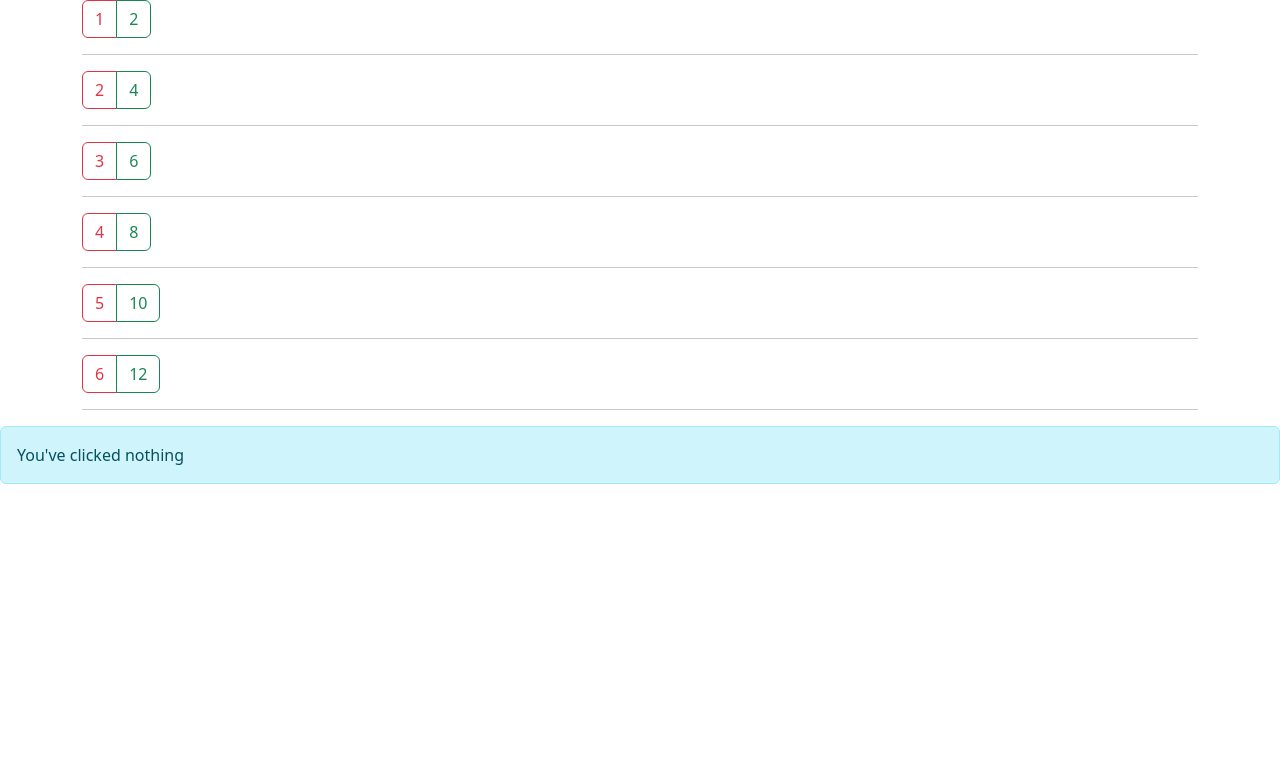
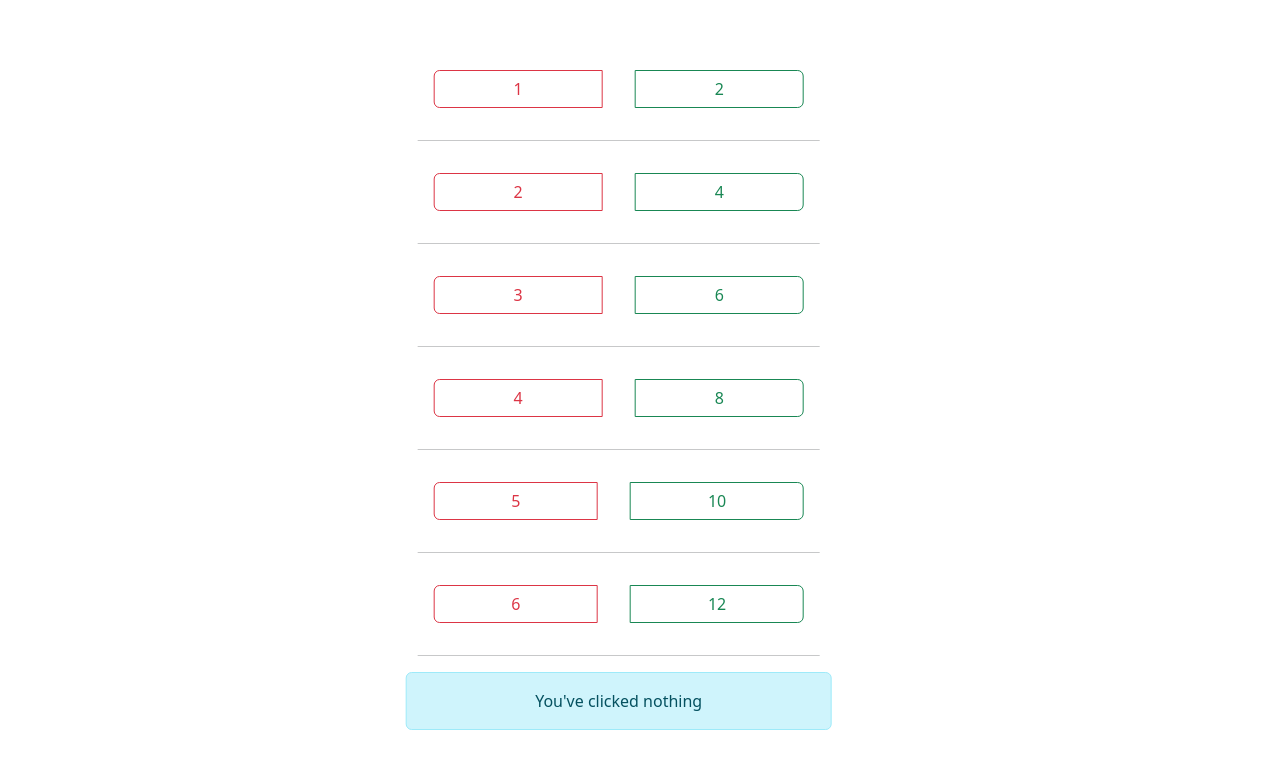
Before and after one commit to F3riko/buttons-hooks, a React (Create React App) app: page / in a window 1280 px wide. Shown: the top 768 px of the page. Built offline with nearby package versions, Linux system fonts and the light colour scheme.

Commit message:
Styling done

```diff
--- a/src/App.css
+++ b/src/App.css
@@ -1,38 +1,6 @@
-.App {
-  text-align: center;
+.center {
+  position: absolute;
+  top: 50%;
+  left: 40%;
+  transform: translate(-50%, -50%);
 }
-
-.App-logo {
-  height: 40vmin;
-  pointer-events: none;
-}
-
-@media (prefers-reduced-motion: no-preference) {
-  .App-logo {
-    animation: App-logo-spin infinite 20s linear;
-  }
-}
-
-.App-header {
-  background-color: #282c34;
-  min-height: 100vh;
-  display: flex;
-  flex-direction: column;
-  align-items: center;
-  justify-content: center;
-  font-size: calc(10px + 2vmin);
-  color: white;
-}
-
-.App-link {
-  color: #61dafb;
-}
-
-@keyframes App-logo-spin {
-  from {
-    transform: rotate(0deg);
-  }
-  to {
-    transform: rotate(360deg);
-  }
-}
--- a/src/App.js
+++ b/src/App.js
@@ -6,62 +6,62 @@ import AlertComponent from "./components/alert";
 
 class App extends Component {
   constructor() {
-    super()
+    super();
     this.state = {
-      clicked: "nothing"
-    }
+      clicked: "nothing",
+    };
   }
   handleClick = (digit) => {
-    this.setState({clicked: digit})
+    this.setState({ clicked: digit });
   };
 
   render() {
     return (
-      <>
+      <div className="col-4 offset-1 center">
         <LineComponent
           onClickFunction={this.handleClick}
           digit1="1"
           digit2="2"
-        className1="danger"
-        className2="success"
+          className1="danger m-3"
+          className2="success m-3"
         />
         <LineComponent
           onClickFunction={this.handleClick}
           digit1="2"
           digit2="4"
-        className1="danger"
-        className2="success"
+          className1="danger m-3"
+          className2="success m-3"
         />
         <LineComponent
           onClickFunction={this.handleClick}
           digit1="3"
           digit2="6"
-        className1="danger"
-        className2="success"
+          className1="danger m-3"
+          className2="success m-3"
         />
         <LineComponent
           onClickFunction={this.handleClick}
           digit1="4"
           digit2="8"
-        className1="danger"
-        className2="success"
+          className1="danger m-3"
+          className2="success m-3"
         />
         <LineComponent
           onClickFunction={this.handleClick}
           digit1="5"
           digit2="10"
-        className1="danger"
-        className2="success"
+          className1="danger m-3"
+          className2="success m-3"
         />
         <LineComponent
           onClickFunction={this.handleClick}
           digit1="6"
           digit2="12"
-        className1="danger"
-        className2="success"
+          className1="danger m-3"
+          className2="success m-3"
         />
-      <AlertComponent digit={this.state.clicked}/>
-      </>
+        <AlertComponent digit={this.state.clicked} />
+      </div>
     );
   }
 }
--- a/src/components/alert.js
+++ b/src/components/alert.js
@@ -10,7 +10,7 @@ class AlertComponent extends Component {
   render() {
     const { digit } = this.props;
     return (
-      <div className="alert alert-info" role="alert">
+      <div className="alert alert-info text-center" role="alert">
         You've clicked {digit}
       </div>
     );
--- a/src/components/button.js
+++ b/src/components/button.js
@@ -18,7 +18,10 @@ class ButtonComponent extends Component {
           clicked: true,
           className: `btn btn-outline-${className}`,
         })
-      : this.setState({ clicked: false, className: `btn btn-${className}` });
+      : this.setState({
+          clicked: false,
+          className: `btn btn-${className}`,
+        });
   };
 
   render() {
@@ -32,5 +35,4 @@ class ButtonComponent extends Component {
   }
 }
 
-
 export default ButtonComponent;
--- a/src/components/line.js
+++ b/src/components/line.js
@@ -15,7 +15,7 @@ class LineComponent extends Component {
       <div className="container">
         <div className="row">
           <div className="col">
-            <div className="btn-group" role="group" aria-label="Button group">
+            <div className="d-flex justify-content-between btn-group">
               <ButtonComponent
                 digit={digit1}
                 onClickFunction={onClickFunction}
```
Lines whose indentation alone changed are shown as unchanged.
